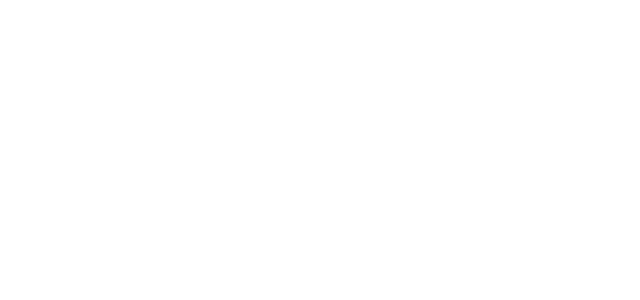
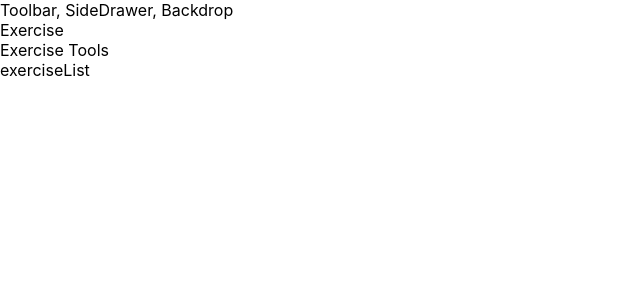
Before and after one commit to Jocke90r/TrainingApp, a React app in the folder exercisebuilder/: page / in a window 1280 px wide. Shown: the top 300 px of the page, without its empty margins (0-640 px from the left). Built offline with nearby package versions, Linux system fonts and the light colour scheme.

Commit message:
Getting started

```diff
--- a/exercisebuilder/src/App.js
+++ b/exercisebuilder/src/App.js
@@ -1,7 +1,14 @@
+import Layout from './components/Layout/Layout.js'
+import ExerciseBuilder from './containers/ExerciseBuilder/ExerciseBuilder'
+import ExerciseList from './components/Layout/Exercise/ExerciseList/ExerciseList'
 
 function App() {
   return (
     <div>
+     <Layout>
+       <ExerciseBuilder/>
+       <ExerciseList/>
+     </Layout>
 
     </div>
   );
--- /dev/null
+++ b/exercisebuilder/src/components/Layout/Exercise/Exercise.js
@@ -0,0 +1,5 @@
+import React from 'react'
+
+
+
+export default Exercise
--- /dev/null
+++ b/exercisebuilder/src/components/Layout/Exercise/ExerciseList/ExerciseList.js
@@ -0,0 +1,24 @@
+import React from 'react'
+import data from '../../../../data/Data.json'
+import ExercisePart from '../ExercisePart/ExercisePart'
+const exerciseList = () =>{
+    return(
+        <div>exerciseList</div>
+    )
+}
+export default exerciseList
+//Någonting blir fel vid map och försöker att skicka ut den datan
+/* id={data.id}
+        type={data.type}
+        name={data.name}
+        length={data.length}
+        times={data.times}
+        sets={data.sets}>
+
+        <ExercisePart data={data}>
+    </ExercisePart>
+
+    data.map((data) => {
+    return (<div>exerciseList</div>
+    )
+}*/
--- /dev/null
+++ b/exercisebuilder/src/components/Layout/Exercise/ExerciseList/ExerciseType.js
@@ -0,0 +1,6 @@
+import React from 'react'
+const exerciseType = () =>{
+
+
+}
+export default ExerciseType
--- /dev/null
+++ b/exercisebuilder/src/components/Layout/Exercise/ExercisePart/ExercisePart.js
@@ -0,0 +1,5 @@
+import React from 'react'
+const exercisePart = (props) =>{
+    return(<div>{props.name}</div>)
+}
+export default exercisePart
--- a/exercisebuilder/src/components/Layout/Layout.css
+++ b/exercisebuilder/src/components/Layout/Layout.css
@@ -0,0 +1,3 @@
+.Content{
+    margin-top: 16px;
+}
--- a/exercisebuilder/src/components/Layout/Layout.js
+++ b/exercisebuilder/src/components/Layout/Layout.js
@@ -0,0 +1,18 @@
+import classes from './Layout.css'
+
+import Aux from '../../hoc/Auxiliary'
+
+const layout = ( props ) => {
+    return( <Aux>
+        <div>
+            Toolbar,
+            SideDrawer,
+            Backdrop
+        </div>
+        <main className={classes.Content}>
+            {props.children}
+        </main>
+    </Aux> )
+}
+
+export default layout;
--- /dev/null
+++ b/exercisebuilder/src/containers/ExerciseBuilder/ExerciseBuilder.js
@@ -0,0 +1,14 @@
+import React from 'react'
+import Aux from '../../hoc/Auxiliary'
+
+class ExerciseBuilder extends React.Component{
+    render(){
+        return(
+            <Aux>
+                <div>Exercise</div>
+                <div>Exercise Tools</div>
+            </Aux>
+        )
+    }
+}
+export default ExerciseBuilder
--- /dev/null
+++ b/exercisebuilder/src/data/Data.json
@@ -0,0 +1,34 @@
+[
+    {
+        "id":1,
+        "type": "interval",
+        "name": "75 interval",
+        "length": 75,
+        "times": 10,
+        "sets": null
+    },
+    {
+        "id":2,
+        "type": "strength",
+        "name": "push-ups",
+        "length": null,
+        "times": 15,
+        "sets": 4
+    },
+    {
+        "id":3,
+        "type": "interval",
+        "name": "150 interval",
+        "length": 150,
+        "times": 5,
+        "sets": null
+    },
+    {
+        "id":4,
+        "type": "running",
+        "name": "5 km",
+        "length": 5000,
+        "times": null,
+        "sets": null
+    }
+]
```
Also changed, not shown: exercisebuilder/src/components/Layout/Exercise/ExercisePart/ExercisePart.css (added), 2 other files (tests, documents, lock files or other folders).
